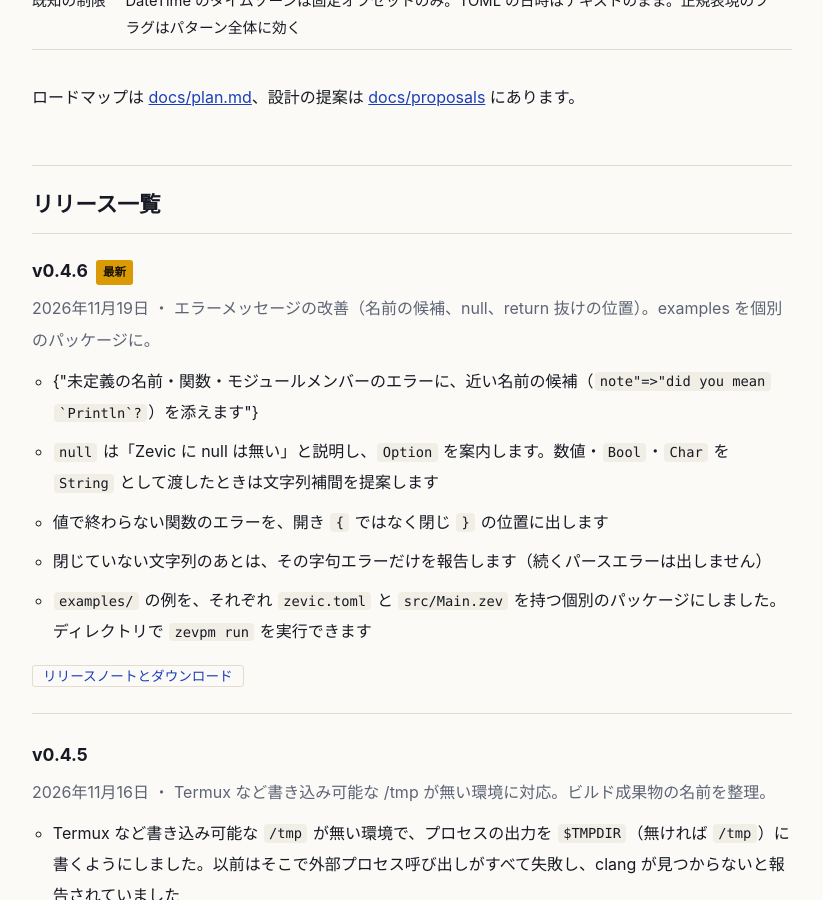
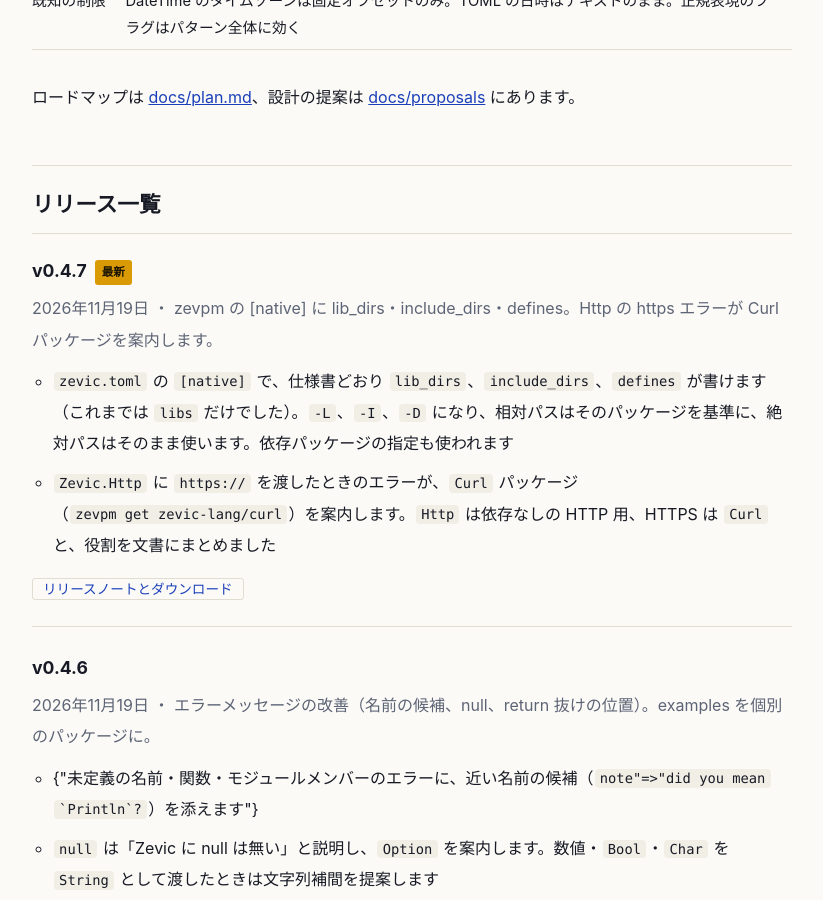
Before and after one commit to zevic-lang/zevic-lang.github.io, a Jekyll site: the page built from releases.html, in a window 1280 px wide and 900 px high, scrolled down 786 px. Shown: the whole window, without its empty margins (228-1051 px from the left). Built offline with Jekyll 4.4.1, drawn with Linux system fonts in a browser that asks for light colours.

Commit message:
Site: Zevic 0.4.7 (version, release notes, blog)

```diff
--- a/_config.yml
+++ b/_config.yml
@@ -8,7 +8,7 @@ logo: /assets/img/logo.png
 
 github_org: https://github.com/zevic-lang
 repo: https://github.com/zevic-lang/zevic
-version: "0.4.6"
+version: "0.4.7"
 
 markdown: kramdown
 highlighter: rouge
--- a/_data/releases.yml
+++ b/_data/releases.yml
@@ -1,3 +1,14 @@
+- version: 0.4.7
+  date: 2026-11-19
+  summary: zevpm の [native] に lib_dirs・include_dirs・defines。Http の https エラーが Curl パッケージを案内します。
+  changes:
+  - <code>zevic.toml</code> の <code>[native]</code> で、仕様書どおり <code>lib_dirs</code>、<code>include_dirs</code>、<code>defines</code> が書けます（これまでは <code>libs</code> だけでした）。<code>-L</code>、<code>-I</code>、<code>-D</code> になり、相対パスはそのパッケージを基準に、絶対パスはそのまま使います。依存パッケージの指定も使われます
+  - <code>Zevic.Http</code> に <code>https://</code> を渡したときのエラーが、<code>Curl</code> パッケージ（<code>zevpm get zevic-lang/curl</code>）を案内します。<code>Http</code> は依存なしの HTTP 用、HTTPS は <code>Curl</code> と、役割を文書にまとめました
+  release: true
+  summary_en: zevpm reads lib_dirs, include_dirs and defines in [native]. The https error of Http points to the Curl package.
+  changes_en:
+  - '<code>[native]</code> in <code>zevic.toml</code> accepts <code>lib_dirs</code>, <code>include_dirs</code> and <code>defines</code>, as the specification says (before, only <code>libs</code>). They become <code>-L</code>, <code>-I</code> and <code>-D</code>; a relative directory is relative to the package, an absolute one is used as it is, and the keys of dependencies are used too'
+  - An <code>https://</code> address given to <code>Zevic.Http</code> still fails, but the error now points to the <code>Curl</code> package (<code>zevpm get zevic-lang/curl</code>). The documentation says what each is for: <code>Http</code> for plain HTTP without dependencies, <code>Curl</code> for HTTPS
 - version: 0.4.6
   date: 2026-11-19
   summary: エラーメッセージの改善（名前の候補、null、return 抜けの位置）。examples を個別のパッケージに。
```
Also changed, not shown: _posts/2026-11-19-zevic-0-4-7.md (added, +13 -0 lines), _posts/en/2026-11-19-zevic-0-4-7.md (added, +13 -0 lines).
